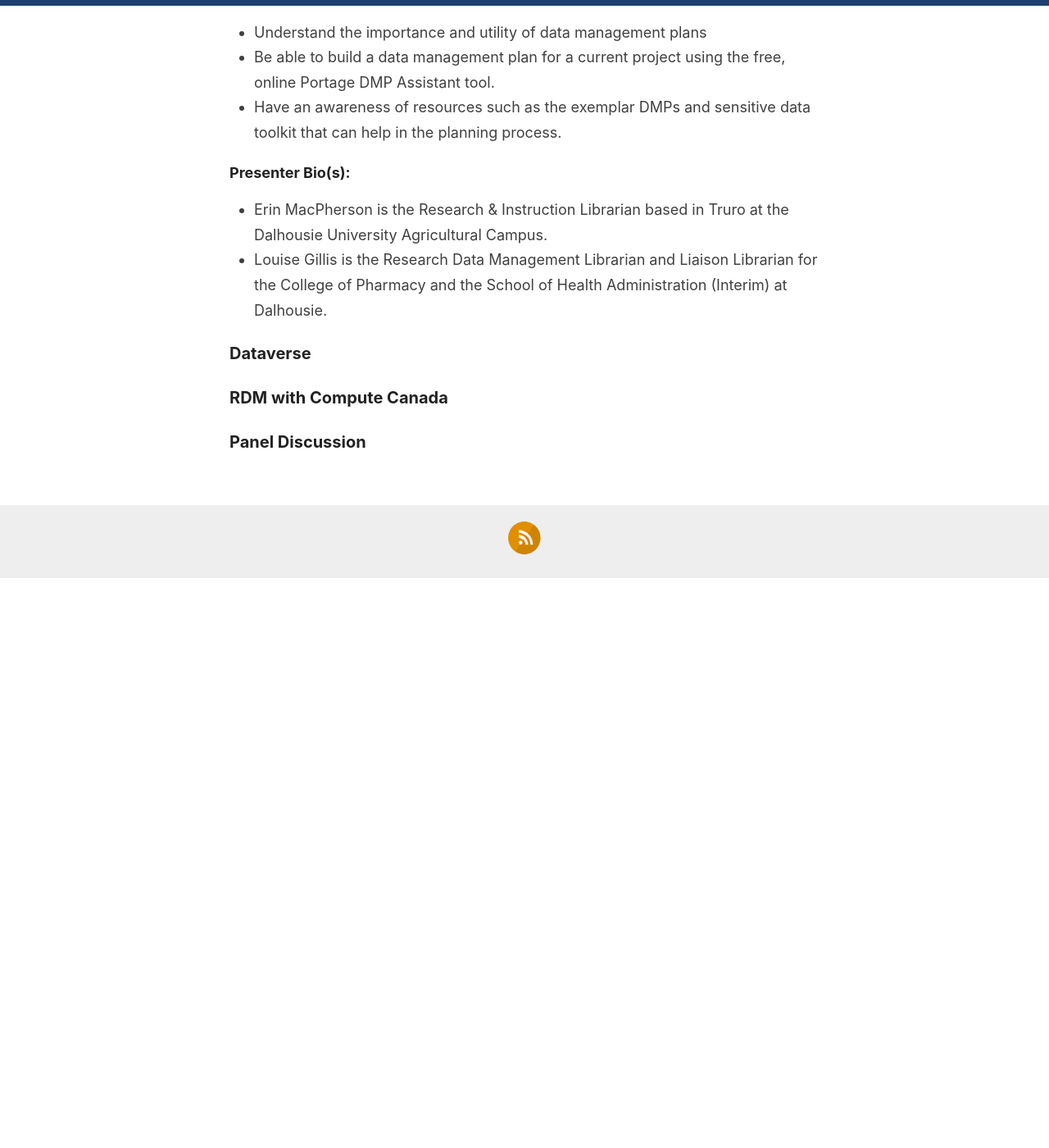
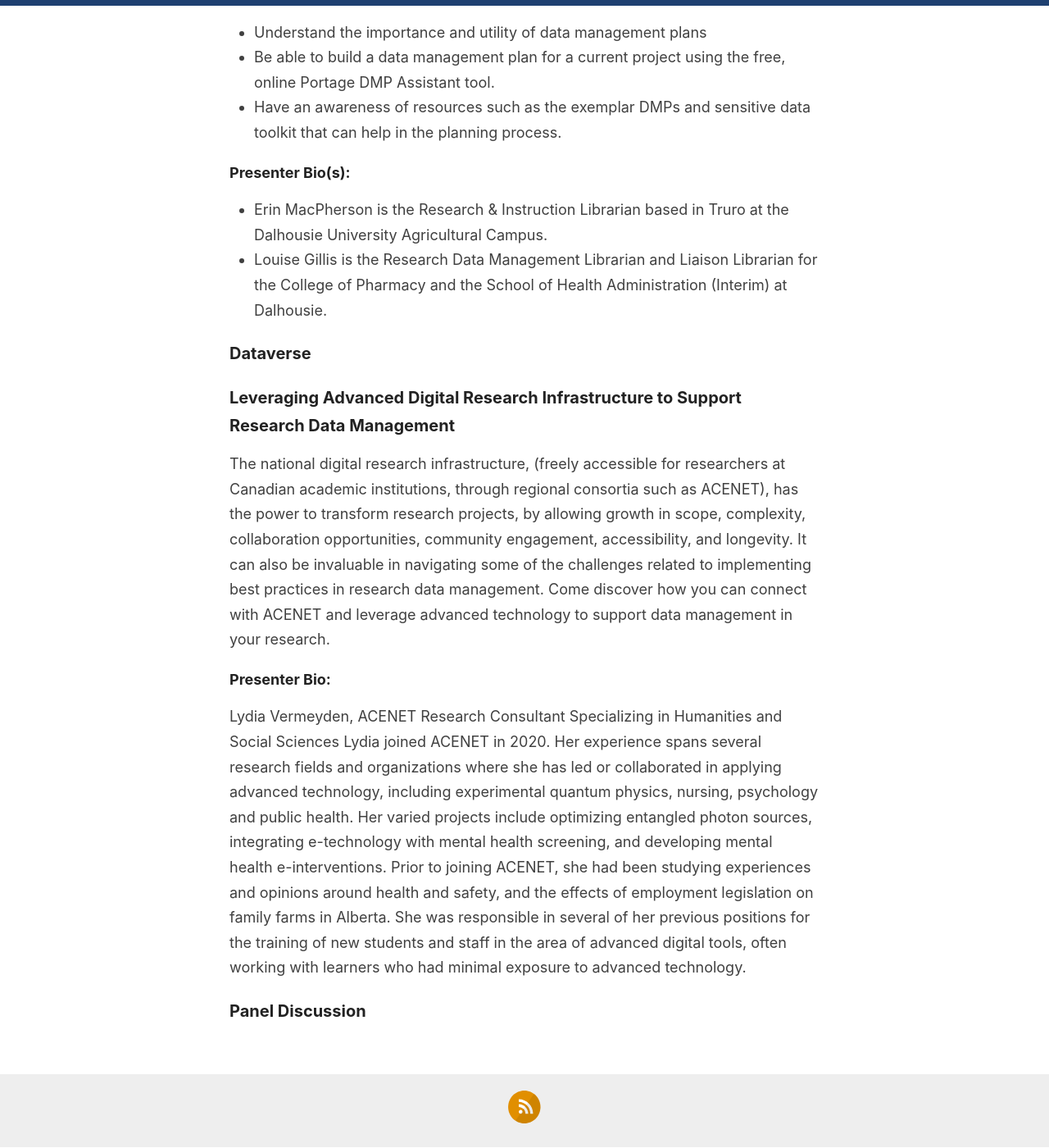
Before and after one commit to caul-dpsc/2021-rdm-series, a Jekyll site: the page built from _pages/index.md, in a window 1280 px wide and 1400 px high, scrolled down 1531 px. Shown: the whole window at 82% size. Built offline with Jekyll 4.4.1, drawn with Linux system fonts in a browser that asks for light colours; before the commit the page ends 2237 px from its top, so only the background shows below that.

Commit message:
Update index.md

```diff
--- a/_pages/index.md
+++ b/_pages/index.md
@@ -34,6 +34,11 @@ Are you required to have a data management plan by your funder? Or are you part
 
 ### <a id="dataverse"></a>Dataverse
 
-### <a id="cc"></a>RDM with Compute Canada
+### <a id="cc"></a>Leveraging Advanced Digital Research Infrastructure to Support Research Data Management
+The national digital research infrastructure, (freely accessible for researchers at Canadian academic institutions, through regional consortia such as  ACENET), has the power to transform research projects, by allowing growth in scope, complexity, collaboration opportunities, community engagement, accessibility, and longevity. It can also be invaluable in navigating some of the challenges related to implementing best practices in research data management. Come discover how you can connect with ACENET and leverage advanced technology to support data management in your research.
+
+##### Presenter Bio:
+Lydia Vermeyden, ACENET Research Consultant Specializing in Humanities and Social Sciences
+Lydia joined ACENET in 2020. Her experience spans several research fields and organizations where she has led or collaborated in applying advanced technology, including experimental quantum physics, nursing, psychology and public health. Her varied projects include optimizing entangled photon sources, integrating e-technology with mental health screening, and developing mental health e-interventions. Prior to joining ACENET, she had been studying experiences and opinions around health and safety, and the effects of employment legislation on family farms in Alberta. She was responsible in several of her previous positions for the training of new students and staff in the area of advanced digital tools, often working with learners who had minimal exposure to advanced technology.
 
 ### <a id="panel"></a>Panel Discussion
```
